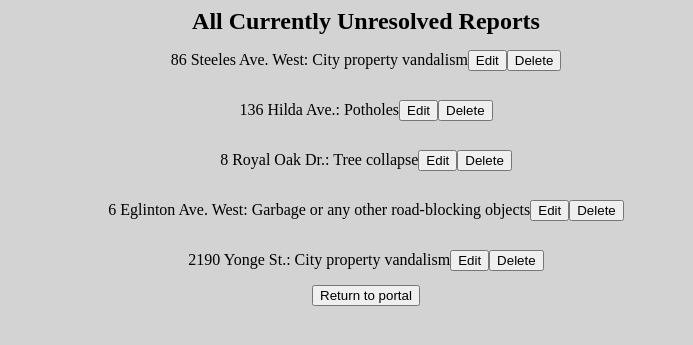
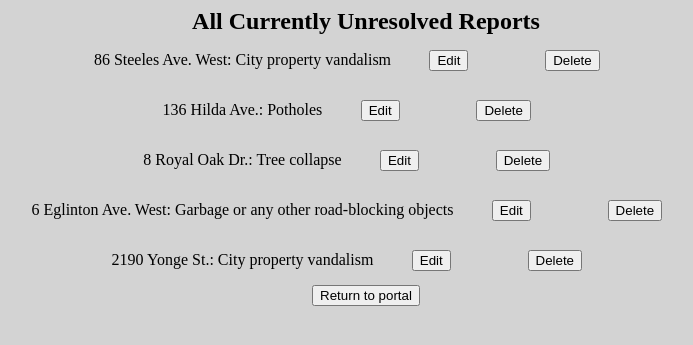
Before and after one commit to jamaro2001/CYPRESS, a PHP site: page /allReports.php in a window 1280 px wide. Shown: the part 85-430 px from the top of the page, without its empty margins (274-967 px from the left). Run offline with PHP 8.4, Linux system fonts and the light colour scheme.

Commit message:
Update style.css

```diff
--- a/css/style.css
+++ b/css/style.css
@@ -91,3 +91,8 @@ input[type=text] {
 	float: right;
 
 }
+
+button {
+	margin-right: 3vw;
+	margin-left: 3vw;
+}
```
